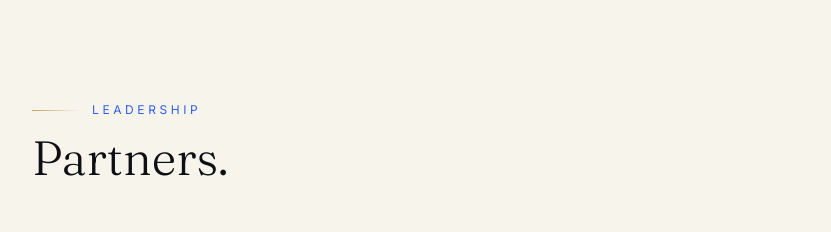
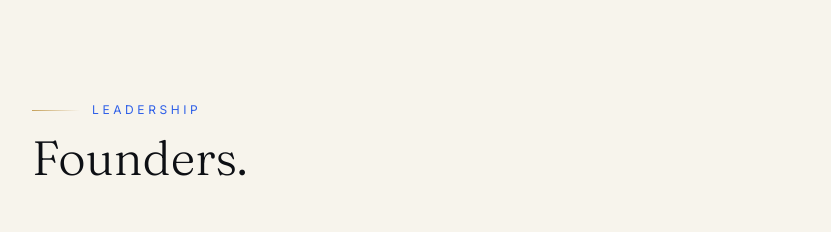
Before and after one commit to winodinfospace-official/VMCommunications, a Next.js app: page /about in a window 1280 px wide. Shown: the part 1580-1812 px from the top of the page, without its empty margins (8-839 px from the left). Built offline with nearby package versions, Linux system fonts and the light colour scheme.

Commit message:
Add files via upload

```diff
--- a/app/about/page.tsx
+++ b/app/about/page.tsx
@@ -80,7 +80,7 @@ export default function AboutPage() {
           <Reveal>
             <SectionEyebrow>LEADERSHIP</SectionEyebrow>
             <h2 className="font-display text-4xl lg:text-5xl text-ink font-light max-w-2xl">
-              Partners.
+              Founders.
             </h2>
           </Reveal>
           <div className="grid sm:grid-cols-2 gap-10 mt-14 max-w-3xl">
```
